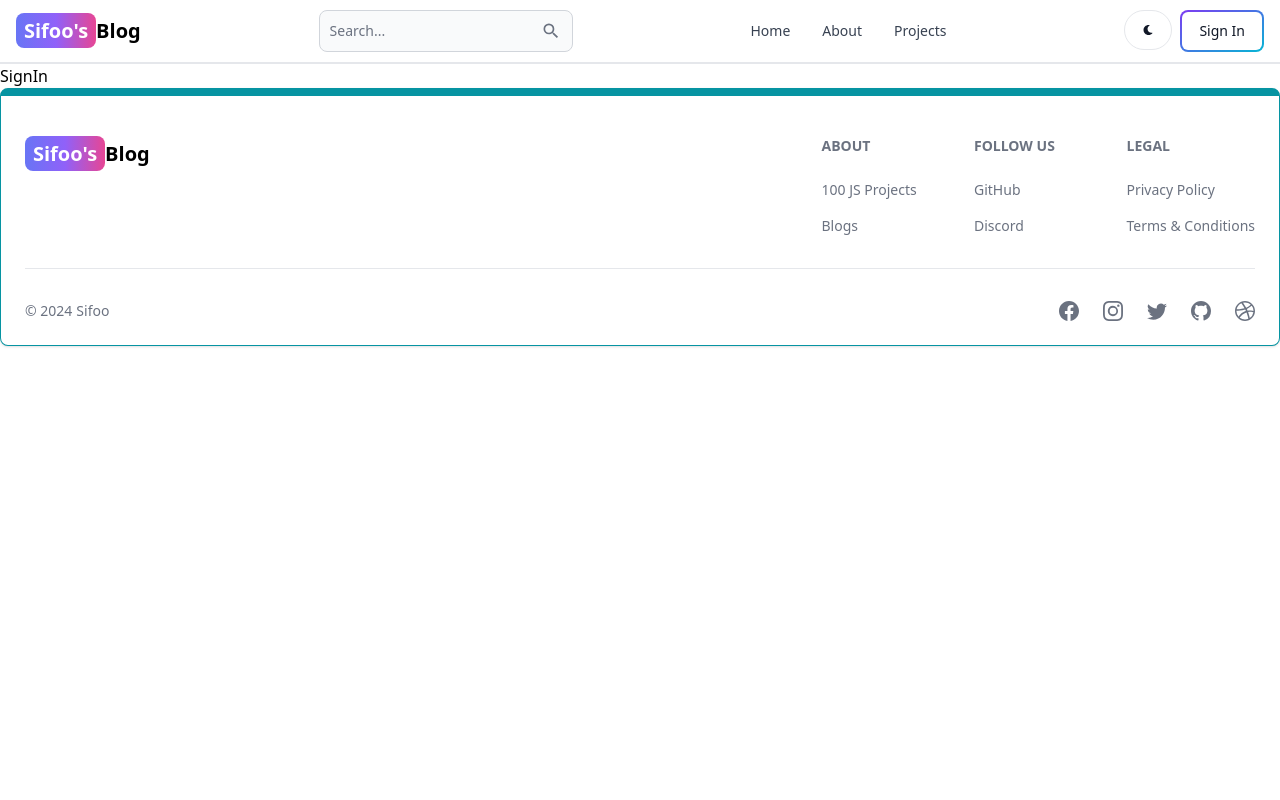
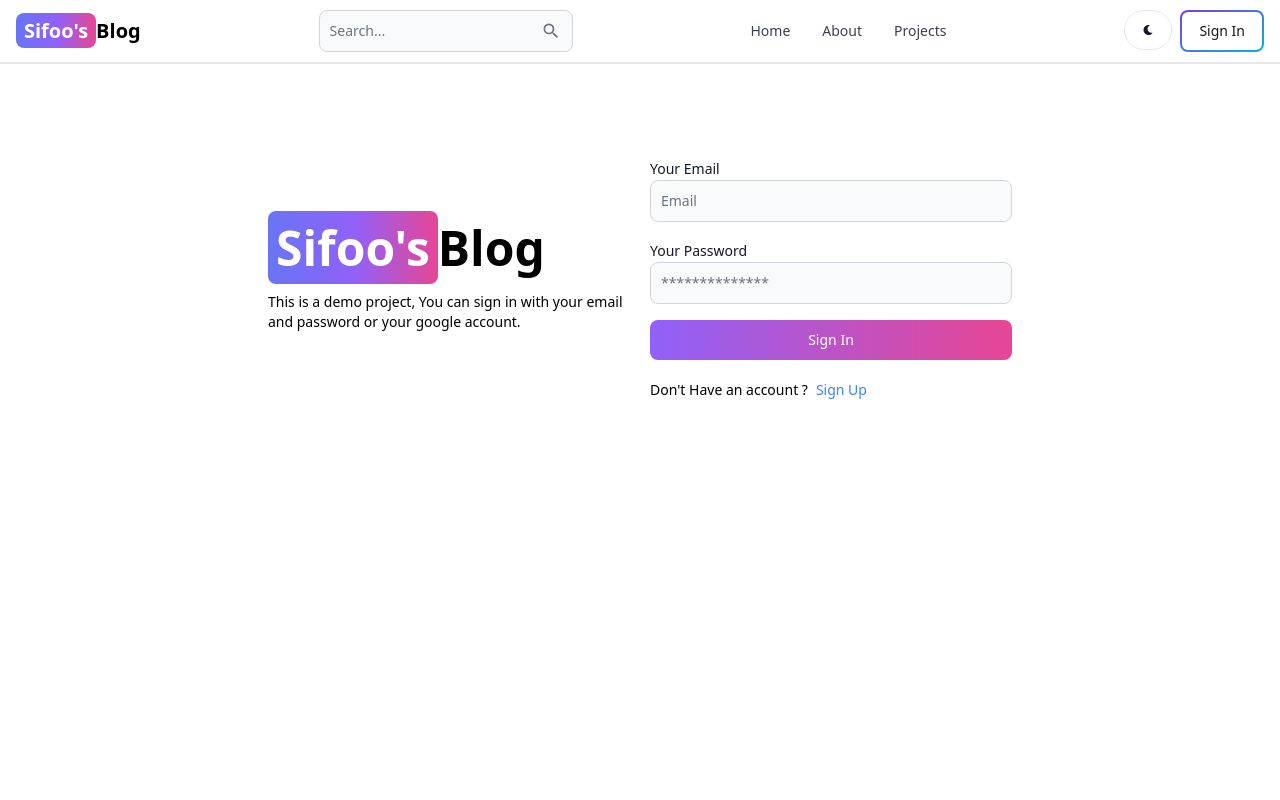
Before and after one commit to PlixelThemes/Mern-blog, a React (Vite) app in the folder client/: page /sign-in in a window 1280 px wide. Shown: the top 800 px of the page. Built offline with nearby package versions, Linux system fonts and the light colour scheme.

Commit message:
create SignIn UI and complete functionality

```diff
--- a/client/src/Pages/SignIn.jsx
+++ b/client/src/Pages/SignIn.jsx
@@ -1,8 +1,94 @@
-import React from 'react'
+import  { Link, useNavigate } from 'react-router-dom'
+import {Alert, Button, Label, Spinner, TextInput} from 'flowbite-react'
+import { useState } from 'react'
 
 const SignIn = () => {
+  const [formData, setFormData] = useState({})
+  const [errorMessage, setErrorMessage] = useState(null)
+  const [loading, setLoading] = useState(false)
+  const navigate = useNavigate()
+  const handleChange = (e) =>{
+    setFormData({...formData, [e.target.id]: e.target.value.trim()})
+  };
+  const handleSubmit = async (e) => {
+    e.preventDefault()
+    if(!formData.email || !formData.password ){
+      return setErrorMessage('Please fill out all fields.')
+    }
+    try {
+      setLoading(true)
+      setErrorMessage(null)
+      const res = await fetch('/api/auth/signin', {
+        method: 'POST',
+        headers: {'Content-Type': 'application/json'},
+        body: JSON.stringify(formData)
+      });
+      const data = await res.json();
+      if (data.success === false){
+        return setErrorMessage(data.message)
+      }
+      setLoading(false)
+      if(res.ok){
+        navigate('/')
+      }
+    } catch (error) {
+      setErrorMessage(error.message)
+      setLoading(false)
+    }
+  }
+
   return (
-    <div>SignIn</div>
+    <div className='min-h-screen mt-20'>
+      <div className='flex p-3 max-w-3xl mx-auto flex-col md:flex-row md:items-center gap-5'>
+        {/* left-side */}
+        <div className='flex-1'>
+        <Link to='/' className=' sm:text-5xl font-bold dark:text-white text-4xl'>
+          <span className='px-2 py-1 bg-gradient-to-r from-indigo-500 via-purple-500 to-pink-500 rounded-lg text-white'>Sifoo's</span>
+          Blog
+       </Link>
+       <p className='text-sm mt-5'>
+        This is a demo project, You can sign in with your email and password or your google account.
+       </p>
+        </div>
+        {/* right-side */}
+        <div className='flex-1'>
+            <form className='flex flex-col gap-4' onSubmit={handleSubmit}>
+
+              <div>
+                <Label value='Your Email' />
+                <TextInput type='email' placeholder='Email' id='email' onChange={handleChange}/>
+              </div>
+              <div>
+                <Label value='Your Password' />
+                <TextInput type='password' placeholder='**************' id='password' onChange={handleChange}/>
+              </div>
+              <Button gradientDuoTone='purpleToPink' type='submit' disabled={loading}>
+                {
+                  loading ? (
+                    <>
+                      <Spinner size='sm' />
+                      <span className='pl-3'>Loading...</span>
+                    </>
+                  ) : 'Sign In'
+                }
+              </Button>
+            </form>
+            <div className='flex gap-2 mt-5 text-sm'>
+              <span>Don't Have an account ?</span>
+              <Link to='/sign-up' className='text-blue-500'>
+                Sign Up
+              </Link>
+            </div>
+            {
+              errorMessage && (
+                <Alert className='mt-5' color='failure' >
+                  {errorMessage}
+                </Alert>
+              )
+            }
+        </div>
+      </div>
+    </div>
   )
 }
 
```
